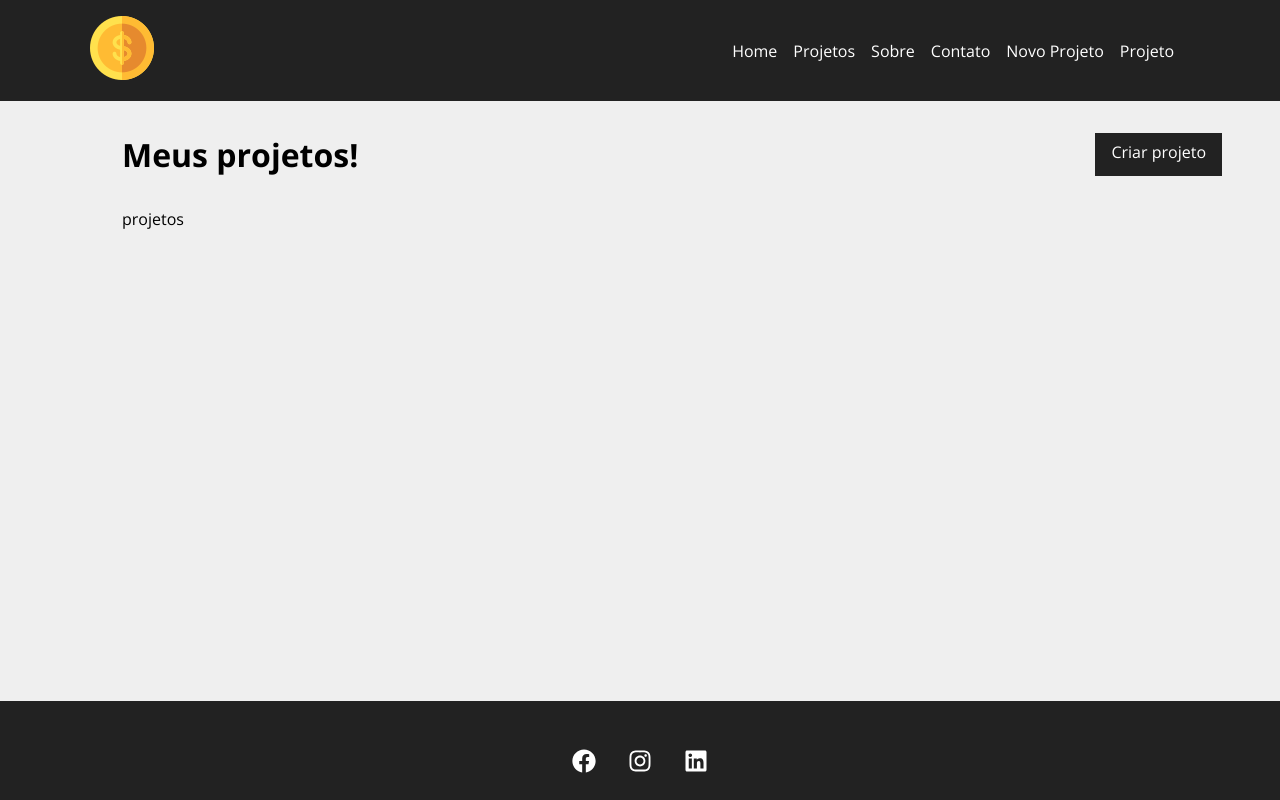
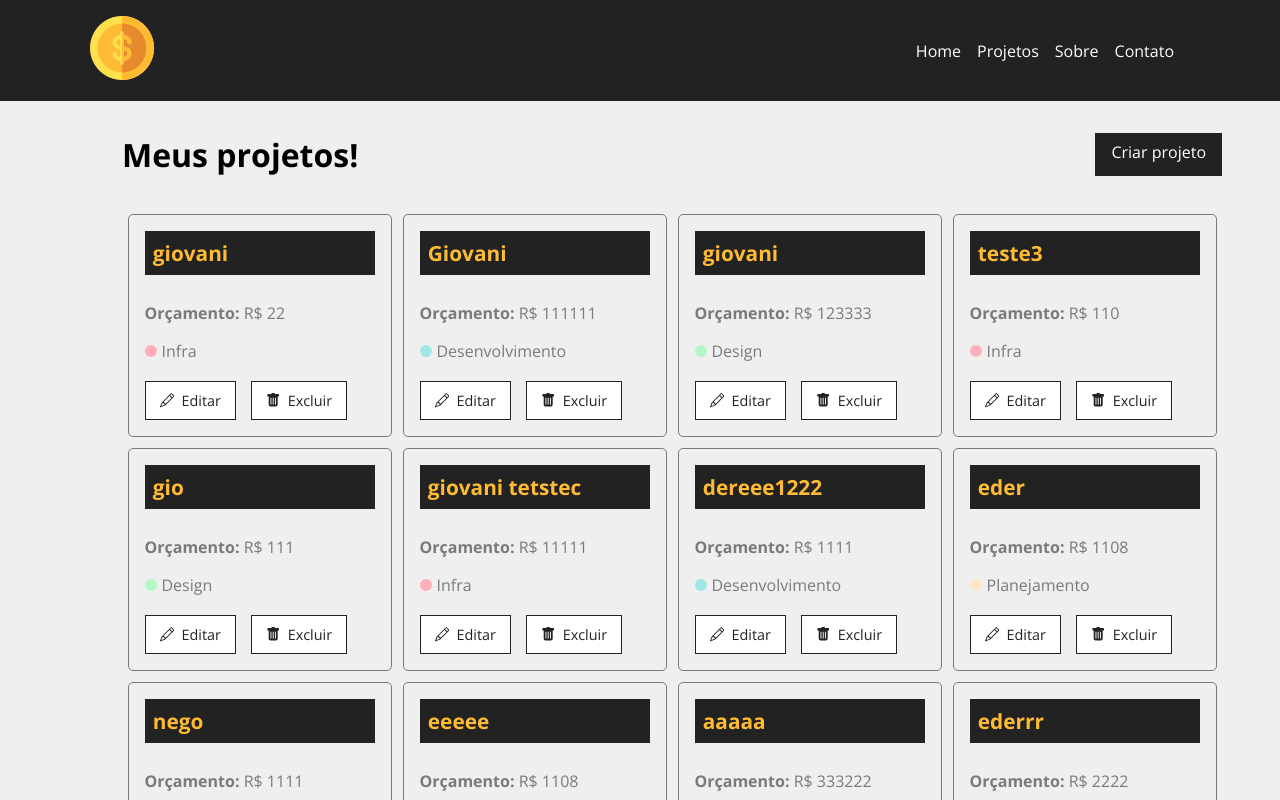
Before and after one commit to giovanep4mg/Projeto_Costs, a React (Create React App) app: page /projects in a window 1280 px wide. Shown: the top 800 px of the page. Built offline with nearby package versions, Linux system fonts and the light colour scheme; data requests are answered from the project's data file.

Commit message:
aula27 pegando projetos do banco de dados

```diff
--- a/db.json
+++ b/db.json
@@ -219,6 +219,17 @@
       "post": 0,
       "services": [],
       "id": 20
+    },
+    {
+      "category": {
+        "id": "4",
+        "name": "Planejamento"
+      },
+      "name": "eeeeee",
+      "budget": "12119",
+      "post": 0,
+      "services": [],
+      "id": 21
     }
   ],
   "categories": [
--- a/src/Components/Layout/NavBar/NavBar.js
+++ b/src/Components/Layout/NavBar/NavBar.js
@@ -26,12 +26,6 @@
                     <li className={styles.item}>
                         <Link to="/contact">Contato</Link>
                     </li>
-                    <li className={styles.item}>
-                    <Link to="/newproject">Novo Projeto</Link>
-                    </li>
-                    <li className={styles.item}>
-                        <Link to="/project">Projeto</Link>
-                    </li>
                 </ul>
             </Container>
         </nav>
--- /dev/null
+++ b/src/Components/Project/ProjectCard/ProjectCar.js
@@ -0,0 +1,28 @@
+import styles from './ProjectCard.module.css';
+
+import {Link} from 'react-router-dom';
+
+import { BsPencil, BsFillTrashFill } from 'react-icons/bs';
+
+function ProjectCard({id, name, budget, category, handleRemove}){
+    return(
+        <div className={styles.project_card}>
+            <h4>{name}</h4>
+            <p>
+                <span>Orçamento:</span> R$ {budget}
+            </p>
+            <p className={styles.category_text}>
+                <span className={`${styles[category.toLowerCase()]}`}></span> {category}
+            </p>
+            <div className={styles.project_card_actions }>
+                <Link to="/">
+                    <BsPencil/>Editar
+                </Link>
+                <button>
+                    <BsFillTrashFill/> Excluir
+                </button>
+            </div>
+        </div>
+    )
+}
+export default ProjectCard;
--- /dev/null
+++ b/src/Components/Project/ProjectCard/ProjectCard.module.css
@@ -0,0 +1,88 @@
+.project_card {
+    padding: 1em;
+    border: 1px solid #7a7a7a;
+    border-radius: 5px;
+    width: 24%;
+    margin: 0.5%;
+}
+
+.project_card h4 {
+    background-color: #222;
+    color: #ffbb33;
+    padding: 0.4em;
+    margin-bottom: 1.3em;
+    font-size: 1.3em;
+}
+
+.project_card p {
+    color: #7a7a7a;
+    margin-bottom: 1em;
+}
+
+.project_card p span {
+    font-weight: bold;
+}
+
+.category_text {
+    display: flex;
+    align-items: center;
+}
+
+.category_text span {
+    display: block;
+    width: 12px;
+    height: 12px;
+    border-radius: 50%;
+    background-color: #ccc;
+    margin-right: 5px;
+}
+
+.category_text .infra {
+    background-color: #ffaebc;
+}
+
+
+.category_text .desenvolvimento {
+    background-color: #a0e7e5;
+}
+
+.category_text .design {
+    background-color: #b4f8c8;
+}
+
+.category_text .planejamento {
+    background-color: #fbe7c6;
+}
+
+.project_card_actions {
+    margin-top: 1.2em;
+    display: flex;
+    align-items: center;
+}
+
+.project_card_actions a,
+.project_card_actions button {
+    text-decoration: none;
+    border: none;
+    background-color: #fff;
+    color: #222;
+    font-size: 0.9em;
+    padding: .6em 1em;
+    margin-right: 1em;
+    cursor: pointer;
+    border: 1px solid #222;
+    display: flex;
+    align-items: center;
+    justify-content: center;
+    transition: 0.5s;
+}
+
+.project_card_actions a:hover,
+.project_card_actions button:hover {
+    background-color: #222;
+    color: #ffbb33;
+}
+
+.project_card_actions svg {
+    margin-right: 0.5em;
+}
--- a/src/Components/pages/Projects/Projects.js
+++ b/src/Components/pages/Projects/Projects.js
@@ -7,10 +7,30 @@
 import { useLocation} from 'react-router-dom';
 
 import LinkButton from '../../Layout/LinkButton/LinkButton';
+import ProjectCard from "../../Project/ProjectCard/ProjectCar";
+import { useState, useEffect } from "react";
 
 function Projects(){
 
+    const [projects, setProjects ] = useState([]);
+
     const location = useLocation()
+
+    useEffect(() => {
+
+        fetch("http://localhost:5000/projects", {
+            method: 'GET',
+            headers: {
+                'Content-Type': 'application/json'
+            },
+        })
+        .then((resp) => resp.json())
+        .then((data) => {
+            console.log(data)
+            setProjects(data)
+        })
+        .catch((err) => console.log(err))
+    }, [])
 
     const message = new URLSearchParams(location.search).get('message');
 
@@ -25,7 +45,13 @@
             </div>
             {message && <Message type="sucess" msg={message}/> }
             <Container customClass="start">
-                <p>projetos</p>
+                {projects.length > 0 &&
+                    projects.map((project) => <ProjectCard
+                    id={project.id}
+                    budget={project.budget}
+                    category={project.category.name}
+                    key={project.id}
+                    name={project.name}/> )}
             </Container>
         </div>
     )
```
